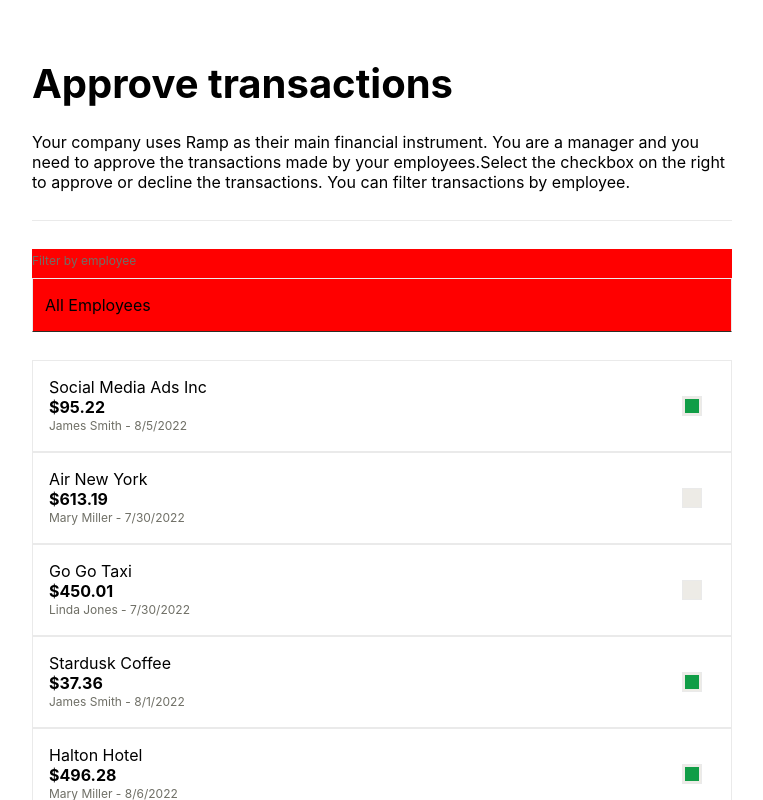
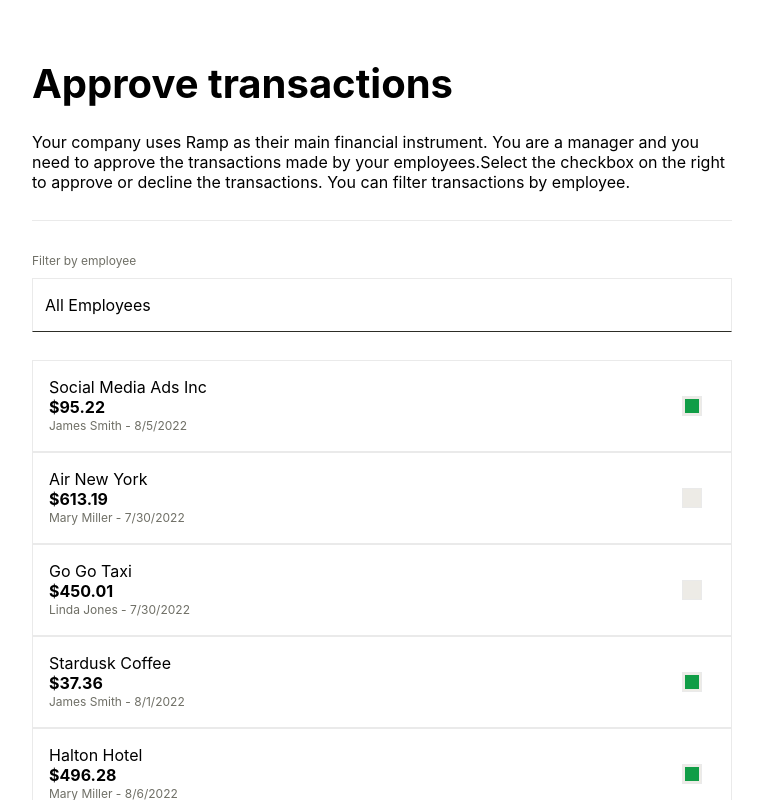
Before and after one commit to Abhishek2nayak/ramp-bugs-fix, a React (Create React App) app: page / in a window 1280 px wide. Shown: the top 800 px of the page, without its empty margins (258-1021 px from the left). Built offline with nearby package versions, Linux system fonts and the light colour scheme.

Commit message:
bug 5 : fixed

```diff
--- a/src/App.tsx
+++ b/src/App.tsx
@@ -13,6 +13,7 @@
   const { data: paginatedTransactions, ...paginatedTransactionsUtils } = usePaginatedTransactions()
   const { data: transactionsByEmployee, ...transactionsByEmployeeUtils } = useTransactionsByEmployee()
   const [isLoading, setIsLoading] = useState(false)
+  const [id, setId] = useState("")
 
   const transactions = useMemo(
     () => paginatedTransactions?.data ?? transactionsByEmployee ?? null,
@@ -55,7 +56,7 @@
 
       {/* this components for select employees using dropdown list  */}
         <InputSelect<Employee>
-          isLoading={isLoading}
+          isLoading={employeeUtils.loading}
           defaultValue={EMPTY_EMPLOYEE}
           items={employees === null ? [] : [EMPTY_EMPLOYEE, ...employees]}
           label="Filter by employee"
@@ -70,12 +71,13 @@
             }
 
             if(newValue.id === "") {
+              setId("")
               await loadAllTransactions();
+
             } else {
+            setId(newValue.id)
               await loadTransactionsByEmployee(newValue.id)
             }
-
-
 
           }}
         />
@@ -91,10 +93,16 @@
               className="RampButton"
               disabled={paginatedTransactionsUtils.loading}
               onClick={async () => {
-                await loadAllTransactions()
+
+                if(id === "") {
+                  await loadAllTransactions()
+                } else {
+                  await loadTransactionsByEmployee(id)
+                }
 
               }}
             >
+
               View More
             </button>
           )}
--- a/src/components/InputSelect/index.tsx
+++ b/src/components/InputSelect/index.tsx
@@ -53,7 +53,7 @@
         const parsedSelectedItem = selectedItem === null ? null : parseItem(selectedItem)
 
         return (
-          <div className="RampInputSelect--root"  style={{backgroundColor : "red"}}>
+          <div className="RampInputSelect--root" >
             <label className="RampText--s RampText--hushed" {...getLabelProps()} >
               {label}
             </label>
@@ -75,7 +75,7 @@
               {...getMenuProps()}
               style={{ top: dropdownPosition.top, left: dropdownPosition.left }}
             >
-              {renderItems() } {"jsdbfjhbfs"}
+              {renderItems() }
             </div>
           </div>
         )
```
